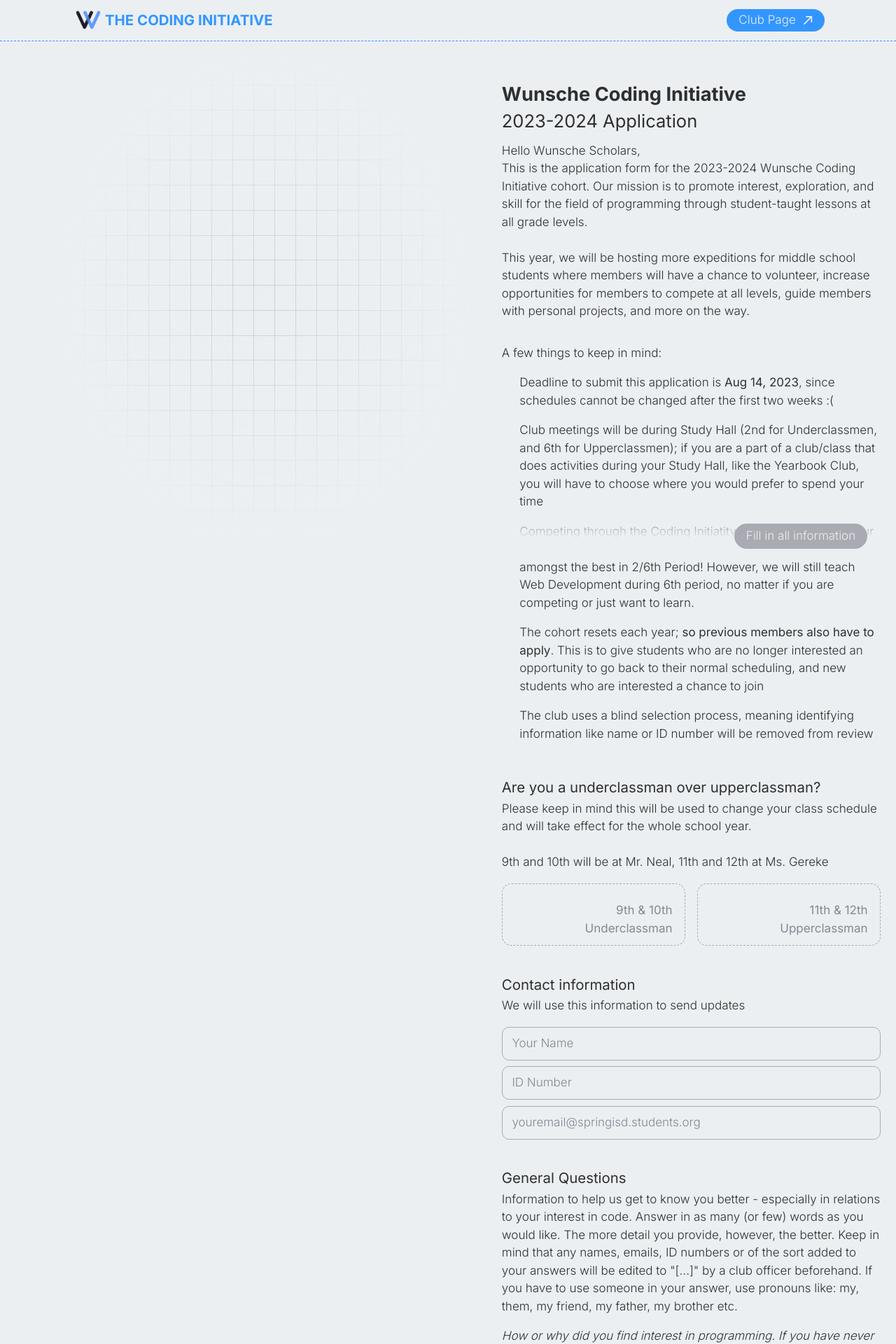
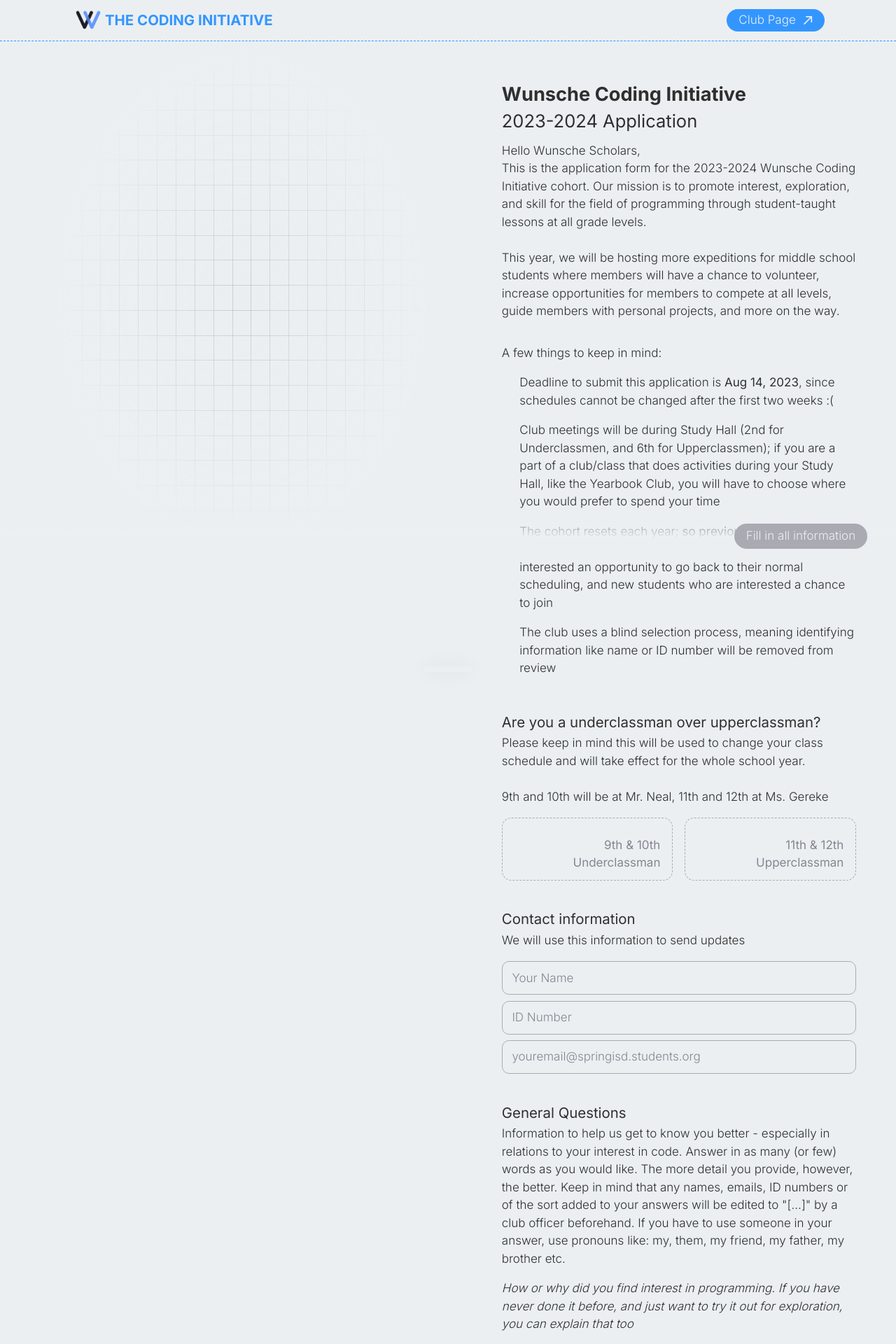
Before and after one commit to JPMetoyer/applycodinginitiative, a SvelteKit app: page / in a window 1280 px wide. Shown: the top 1920 px of the page at 70% size. Built offline with nearby package versions, Linux system fonts and the light colour scheme.

Commit message:
Finished application form

```diff
--- a/package.json
+++ b/package.json
@@ -21,7 +21,7 @@
 	},
 	"type": "module",
 	"dependencies": {
-		"firebase": "^8.6.8",
+		"firebase": "^10.1.0",
 		"scss": "^0.2.4"
 	}
 }
--- a/src/_variables.scss
+++ b/src/_variables.scss
@@ -25,7 +25,8 @@ $color-elevate: #FDFDFE;
 $color-brand: #3396ff;
 $color-info: #3361FF;
 $color-error: #FF5E6E;
-$color-gold: #FFD700;
+$color-gold: #FF8800;
+$color-success: #2BD84E;
 
 
 // Mixins
--- /dev/null
+++ b/src/lib/utilities.ts
@@ -0,0 +1,26 @@
+
+
+import { writable } from "svelte/store";
+
+interface INotification {
+    message: string,
+    type: NotificationState
+}
+
+
+
+export enum NotificationState {
+    success,
+    warning,
+    error,
+    info
+}
+
+export const notification = writable<INotification | undefined>(undefined);
+
+export function sendNotification(data: INotification) {
+    notification.update(() => data);
+    setTimeout(() => {
+        notification.update(() => undefined);
+    }, 2000);
+}
--- a/src/routes/+layout.svelte
+++ b/src/routes/+layout.svelte
@@ -40,58 +40,7 @@
             }
         }
 
-        .links {
 
-            z-index: 4;
-
-            position: fixed;
-            bottom: 0px;
-            left: 0px;
-            right: 0px;
-            height: 3.5rem;
-            background-color: app.$color-background;
-            // background-color: red;
-
-            .trailer {
-
-                position: absolute;
-                bottom: 0px;
-                left: 0px;
-                right: 0px;
-
-                display: flex;
-                align-items: center;
-                justify-content: space-between;
-
-                padding: calc(0px + 1.5rem) 6vw;
-
-            }
-
-            @media screen and (max-width: 640px) {
-                &.show {
-                }
-
-                height: 0dvh;
-                opacity: 0%;
-
-
-                flex-direction: column;
-                align-items: flex-start;
-
-                padding: 0px 8vw;
-                gap: 2rem;
-
-                > a {
-                    font-size: 200%;
-                }
-            }
-
-
-            display: flex;
-            align-items: center;
-            justify-content: center;
-            gap: 1.5rem;
-        }
 
         #cta {
             position: relative;
@@ -118,29 +67,71 @@
         }
     }
 
+    section#toast {
+        z-index: 10;
+
+        position: fixed;
+        top: 0px;
+        left: 0px;
+        right: 0px;
+        height: 100dvh;
+
+        background-color: transparent;
+        pointer-events: none;
+
+        p {
+            position: absolute;
+            bottom: -20%;
+            left: 50%;
+            transform: translateX(-50%);
+
+            transition-property: bottom;
+            transition-duration: 700ms;
+            transition-timing-function: ease-in;
+
+            color: app.$color-background;
+            box-shadow: 0rem 0rem 1.5rem rgba(40, 42, 54, 0.08);
+
+            padding: 0.25rem 2rem;
+            border-radius: 2rem;
+
+            &.show {
+                bottom: 3rem;
+            }
+        }
+    }
+
 </style>
 
 <script lang="ts">
-    import { goto } from "$app/navigation";
+
     import "../app.scss";
 
     import { page } from '$app/stores';
-    import Icon from "../components/Icon.svelte";
-    import { onMount } from "svelte";
-    const padding = ($page.route.id !== "/partners");
-
-    let linksElement : HTMLDivElement;
-
-    onMount(() => {
-        linksElement.onclick = () => {
-            linksElement.classList.remove("menu");
-        };
-    });
+    import { NotificationState, notification, sendNotification } from "../lib/utilities";
 
 
+    $: color = () => {
 
+        if ($notification === undefined) { return "transparent"; }
 
+        switch ($notification.type) {
+            case NotificationState.info:
+                return "#3361FF";
 
+            case NotificationState.error:
+                return "#FF5E6E";
+
+            case NotificationState.warning:
+                return "#FF8800";
+
+            case NotificationState.success:
+                return "#2BD84E";
+
+            default:
+                return "#3361FF";
+        }
+    }
 </script>
 
 <nav>
@@ -162,3 +153,7 @@
 </nav>
 
 <slot></slot>
+
+<section id="toast">
+    <p style={ `background-color: ${ color() };` } class={ ($notification === undefined) ? "" : "show" }>{  ($notification === undefined) ? "" : $notification.message }</p>
+</section>
--- a/src/routes/+page.svelte
+++ b/src/routes/+page.svelte
@@ -4,7 +4,7 @@
     @use "../variables" as app;
 
     h1 { font-size: 160%; font-weight: app.$weight-black; }
-    p.bold, b { font-weight: app.$weight-bold; }
+    b { font-weight: app.$weight-bold; }
 
     span.list {
         display: flex;
@@ -42,7 +42,7 @@
             @media screen and (min-width: 960px) {
                 position: fixed;
                 top: 4rem;
-                width: calc(50vw - 3vw);
+                width: calc(45vw - 3vw);
                 height: 100vh;
             }
 
@@ -97,7 +97,7 @@
 
             @media screen and (min-width: 960px) {
                 width: 50%;
-                margin-right: 8vw;
+                margin-right: 2rem;
                 margin-left: 50vw;
             }
         }
@@ -135,6 +135,11 @@
             }
 
             input[type=radio] { display: none; }
+
+            div.email.error {
+                input { border: 1px solid app.$color-error };
+                p { color: app.$color-error; font-size: 90%; margin-left: 0.5rem; margin-top: 0.2rem; };
+            }
 
             > div.options {
                 display: flex;
@@ -236,53 +241,13 @@
             }
         }
 
-        article > div.options {
-            display: grid;
-            grid-template-columns: 1fr 1fr;
-            grid-template-rows: 1fr;
-            gap: 1rem 1rem;
-
-            button.item {
-                display: flex;
-                flex-direction: column;
-                align-items: flex-end;
-                gap: 1rem;
-                border-radius: 0.8rem;
-                background-color: app.$color-background;
-
-                padding: 1.5rem 1rem 0.65rem 1rem;
-                fill: transparent;
-                width: unset;
-                flex-grow: 1;
-
-                border: 1px dashed app.$color-shade;
-
-                transition-property: box-shadow;
-                transition-duration: 300ms;
-                transition-timing-function: ease-in;
-
-                &.checked {
-                    border: 1px dashed transparent;
-                    box-shadow: 0rem 0rem 1.5rem rgba(40, 42, 54, 0.08);
-
-                    > p { color: app.$color-foreground; }
-                }
-
-                > p {
-                    text-align: end;
-                    font-weight: app.$weight-bold;
-                    color: app.$color-gray;
-                }
-
-            }
-        }
     }
 </style>
 
 <script lang="ts">
     import { onMount } from "svelte";
     import Deliverable from "../cards/Deliverable.svelte";
-
+    import { NotificationState, sendNotification } from "../lib/utilities";
 
 
     let viewportHeight : number = 0;
@@ -299,13 +264,19 @@
     let interest: string;
     let successfulYear: string;
     let favoriteCartoon: string;
-    let pineapplePizza: string;
+    let pineapplePizza: String;
+
+    let formElement: HTMLFormElement;
+    let emailElement: HTMLInputElement;
+
+    let emailError : string = "";
 
     $: submittable =
         (streamOption != undefined) &&
         (name != "") && (name != undefined) &&
         (idNumber != null) &&
         (email != "") && (email != undefined) &&
+        (emailError === "") &&
 
         (interest != "") && (interest != undefined) &&
         (successfulYear != "") && (successfulYear != undefined) &&
@@ -313,10 +284,43 @@
         (pineapplePizza != "") && (pineapplePizza != undefined)
         ;
 
+    const onFinishEditEmail = async () => {
+        if (email.endsWith("students.springisd.org") === false && email !== "") { emailError = "Use your correct school email"; return }
+        emailError = "";
+    }
 
-    const submitForm = () => {
 
+    const submitForm = async () => {
+
+        if (idNumber.toString().length !== 8) {
+            sendNotification({ message: "Your ID Number must be 8 digits long", type: NotificationState.error });
+            return;
+        }
+
+        const data = JSON.stringify({
+            stream: streamOption,
+            name: name,
+            ID: idNumber,
+            email: email,
+
+            interest: interest,
+            successfulYearDescription: successfulYear,
+            cartoon: favoriteCartoon,
+            pizza: pineapplePizza
+
+        });
+
+        const action = await fetch(`https://codinginitiative.org/api`, {
+            method: "POST",
+            headers: { "Content-Type": 'application/json' },
+            body: data
+        });
+
+        if (formElement !== undefined) { formElement.reset() }
+
+        sendNotification({ message: "Application sent successfully :)", type: NotificationState.success });
     }
+
 </script>
 
 <svelte:window bind:innerHeight={ viewportHeight } />
@@ -325,8 +329,8 @@
 <section id="contact">
 
     <div id="canvas">
-        <Deliverable active={ streamOption === "underclassman" } image={ "/images/design.png" } />
-        <Deliverable active={ streamOption === "upperclassman" } image={ "/images/development.png" } />
+        <Deliverable active={ streamOption === "underclassman" } image={ "" } />
+        <Deliverable active={ streamOption === "upperclassman" } image={ "" } />
 
         <span class="check horizontal">
             { #each Array(rows) as _ }
@@ -358,14 +362,13 @@
             <span class="list">
                 <p>Deadline to submit this application is <b>Aug 14, 2023</b>, since schedules cannot be changed after the first two weeks :(</p>
                 <p class="point">Club meetings will be during Study Hall (2nd for Underclassmen, and 6th for Upperclassmen); if you are a part of a club/class that does activities during your Study Hall, like the Yearbook Club, you will have to choose where you would prefer to spend your time</p>
-                <p class="point">Competing through the Coding Initiatitve is merit-based, so your web design competitions will be paid for by us if you are amongst the best in 2/6th Period! However, we will still teach Web Development during 6th period, no matter if you are competing or just want to learn.</p>
                 <p class="point">The cohort resets each year; <b>so previous members also have to apply</b>. This is to give students who are no longer interested an opportunity to go back to their normal scheduling, and new students who are interested a chance to join</p>
                 <p>The club uses a blind selection process, meaning identifying information like name or ID number will be removed from review</p>
             </span>
         </div>
 
 
-        <form on:submit={ submitForm } action="" method="get">
+        <form bind:this={ formElement } action="https://codinginitiative.org/api" on:submit|preventDefault={ submitForm } method="post">
             <div class="description">
                 <h3> Are you a underclassman over upperclassman?</h3>
                 <p>Please keep in mind this will be used to change your class schedule and will take effect for the whole school year. <br><br> 9th and 10th will be at Mr. Neal, 11th and 12th at Ms. Gereke</p>
@@ -388,7 +391,11 @@
 
             <input bind:value={ name } type="text" placeholder="Your Name" name="name">
             <input bind:value={ idNumber } pattern="\d*" type="number" name="id" placeholder="ID Number">
-            <input bind:value={ email } type="email" name="email" placeholder="youremail@springisd.students.org">
+
+            <div class={ (emailError === "") ? "email" : "email error" }>
+                <input on:blur={ onFinishEditEmail } bind:this={ emailElement } bind:value={ email } type="email" name="email" placeholder="youremail@springisd.students.org">
+                <p>{ emailError }</p>
+            </div>
 
             <br>
 
@@ -424,7 +431,7 @@
             </div>
 
             <span>
-                <button disabled={ submittable === false } type="submit">{ submittable ? "Submit" : "Fill in all information" }</button>
+                <button type="submit" disabled={ submittable === false }>{ submittable ? "Submit" : "Fill in all information" }</button>
             </span>
         </form>
     </article>
```
Also changed, not shown: src/routes/api/+server.ts (added, +46 -0 lines), 1 other file (tests, documents, lock files or other folders).
